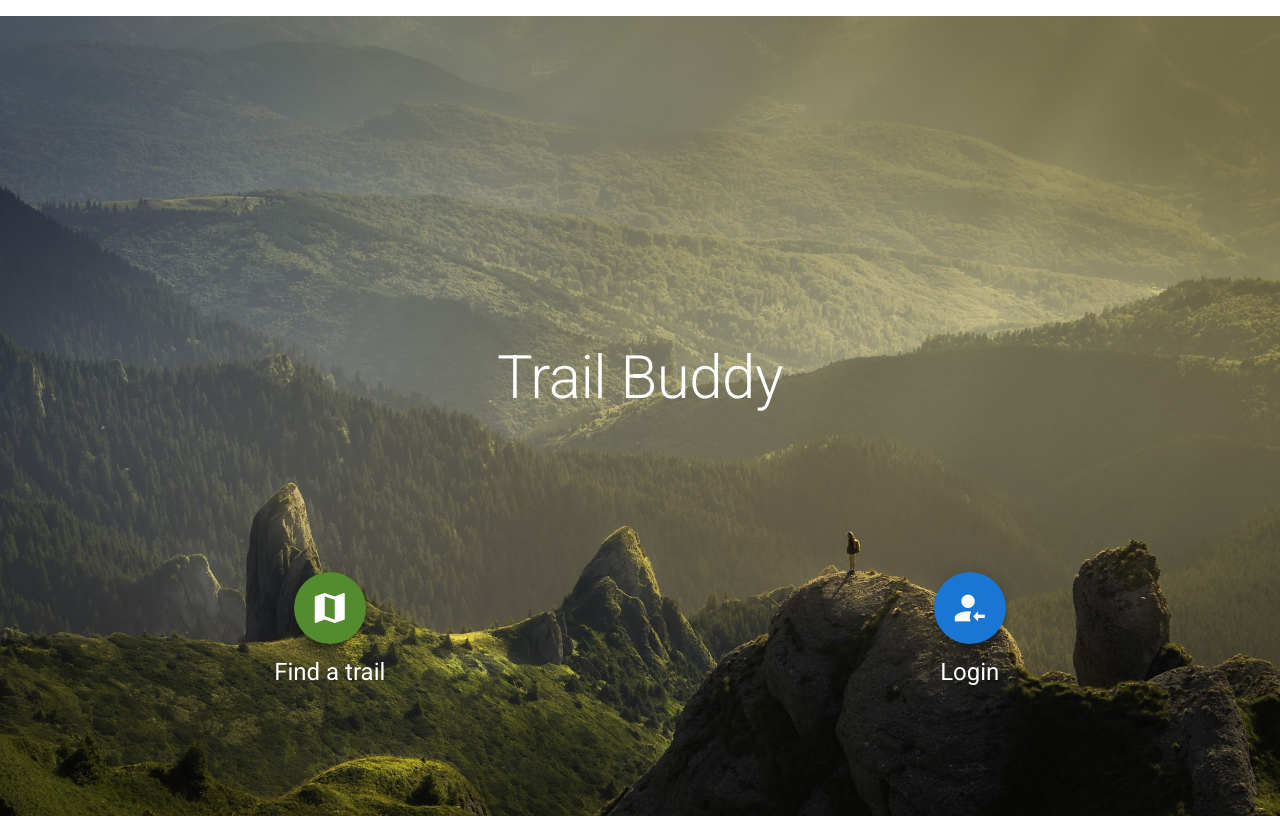
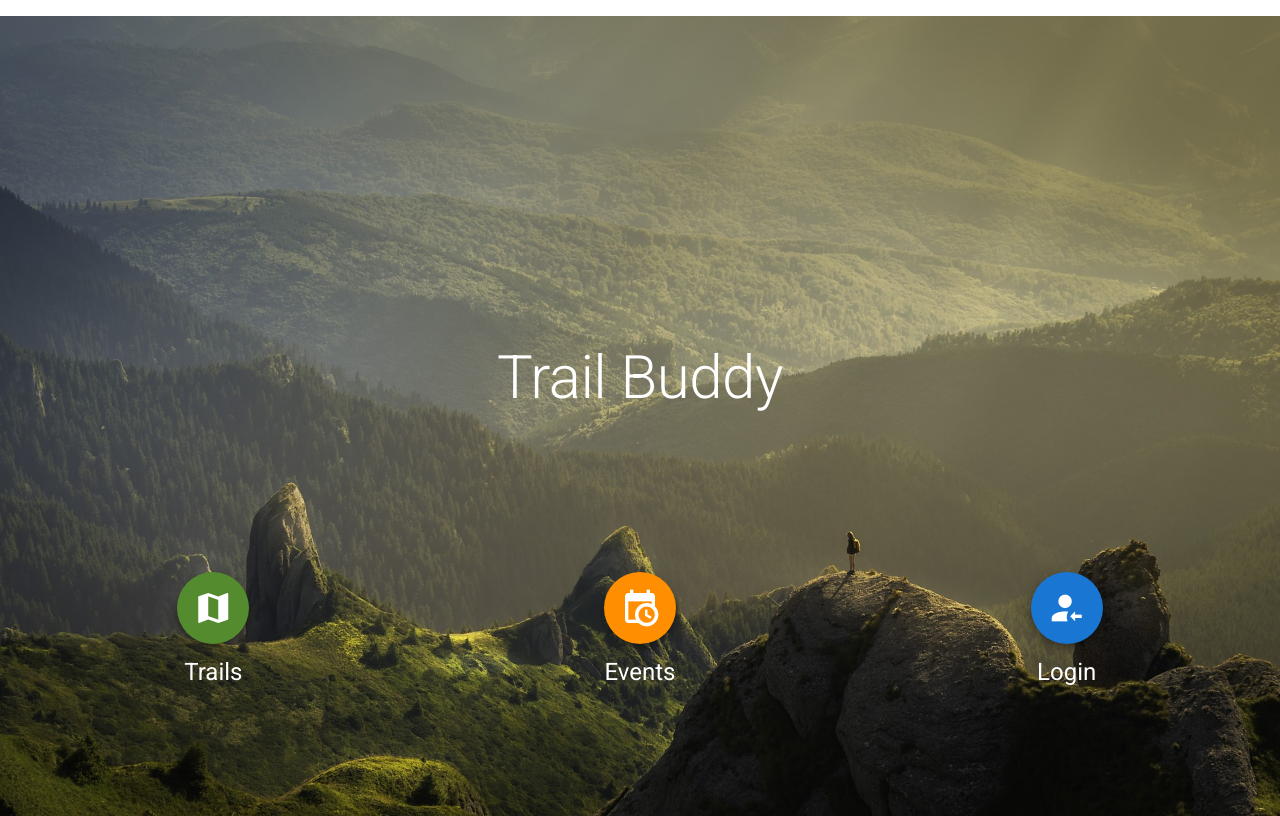
Before and after one commit to Pintec10/Trail_Buddy-Hiking_app, a Vue app: page / in a window 1280 px wide. Built offline with nearby package versions, Linux system fonts and the light colour scheme; no server answers.

Commit message:
200206 added event button to Home

```diff
--- a/src/views/Home.vue
+++ b/src/views/Home.vue
@@ -18,7 +18,21 @@
           >
             <v-icon x-large>mdi-map</v-icon>
           </v-btn>
-          <h2 class="text-center white--text headline py-3">Find a trail</h2>
+          <h2 class="text-center white--text headline py-3">Trails</h2>
+        </div>
+
+        <div class="d-flex flex-column align-center">
+          <v-btn
+            dark
+            fab
+            color="amber darken-3"
+            x-large
+            v-if="pageID !== 'trail_finder'"
+            to="/event_finder"
+          >
+            <v-icon x-large>mdi-calendar-clock</v-icon>
+          </v-btn>
+          <h2 class="text-center white--text headline py-3">Events</h2>
         </div>
 
         <div v-if="logged === false" class="d-flex flex-column align-center">
@@ -46,7 +60,7 @@
           >
             <v-icon x-large>mdi-account</v-icon>
           </v-btn>
-          <h2 class="text-center white--text headline py-3">Private Area</h2>
+          <h2 class="text-center white--text headline py-3">You</h2>
         </div>
       </div>
     </v-content>
```
